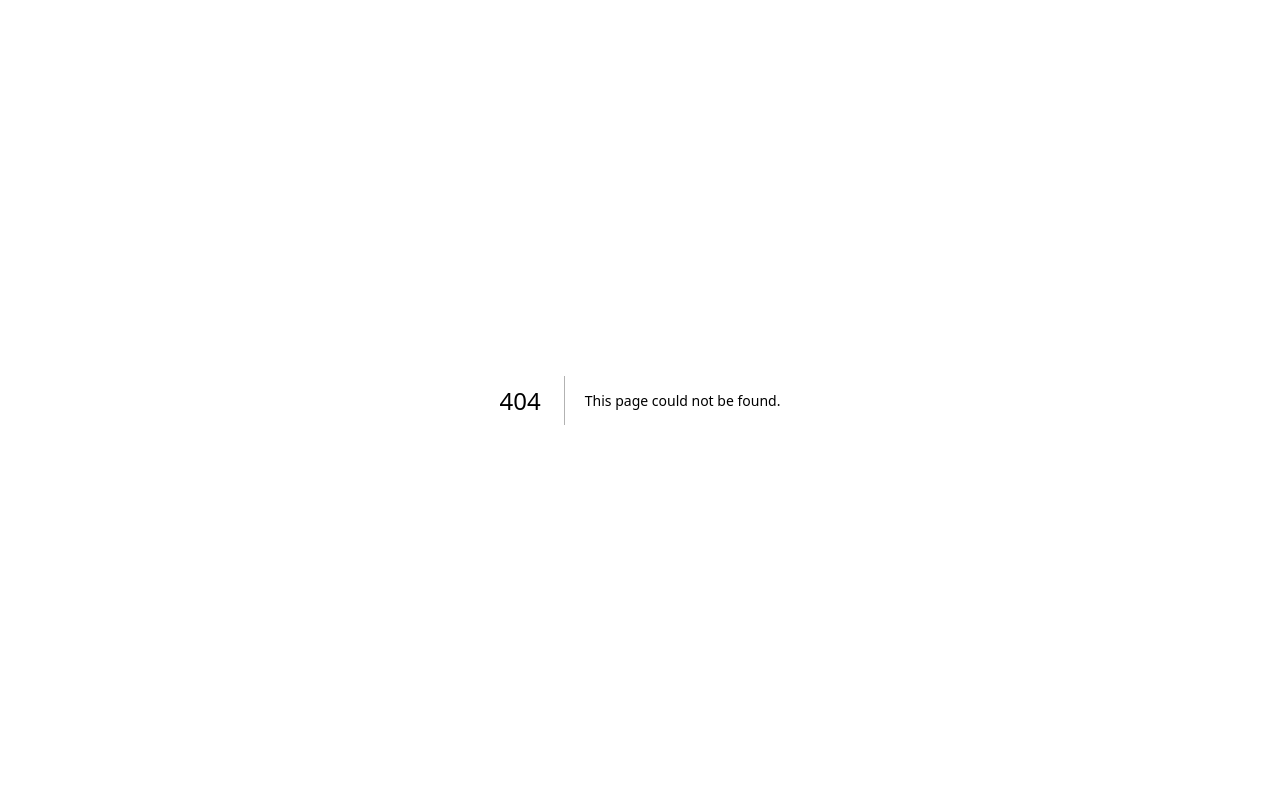
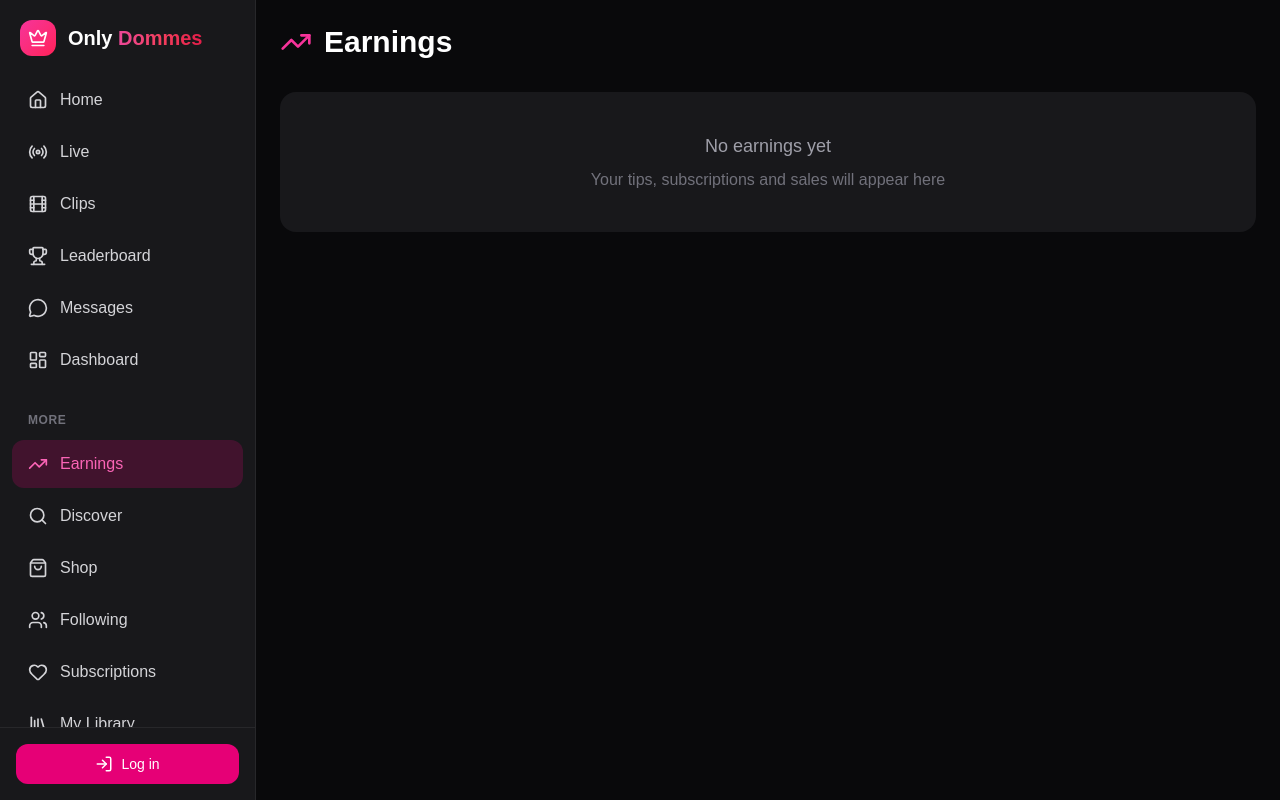
Before and after one commit to CashMere-lab-ops/Only-Dommes, a Next.js app: page /earnings in a window 1280 px wide. Before the commit this address had no page. Built offline with nearby package versions, Linux system fonts and the light colour scheme; no server answers.

Commit message:
Added simple Earnings page

```diff
--- /dev/null
+++ b/app/earnings/page.tsx
@@ -0,0 +1,32 @@
+'use client';
+
+import Sidebar from '../../components/Sidebar';
+import { TrendingUp } from 'lucide-react';
+
+export default function EarningsPage() {
+  return (
+    <div className="min-h-screen bg-zinc-950 text-white flex">
+      <Sidebar />
+
+      <main className="flex-1 overflow-y-auto">
+        <div className="p-6 max-w-7xl mx-auto">
+
+          <h1 className="text-3xl font-bold flex items-center gap-3 mb-8">
+            <TrendingUp className="text-pink-500" size={32} />
+            Earnings
+          </h1>
+
+          <div className="bg-zinc-900 rounded-2xl p-10 text-center">
+            <p className="text-zinc-400 text-lg">
+              No earnings yet
+            </p>
+            <p className="text-zinc-500 mt-2">
+              Your tips, subscriptions and sales will appear here
+            </p>
+          </div>
+
+        </div>
+      </main>
+    </div>
+  );
+}
```
